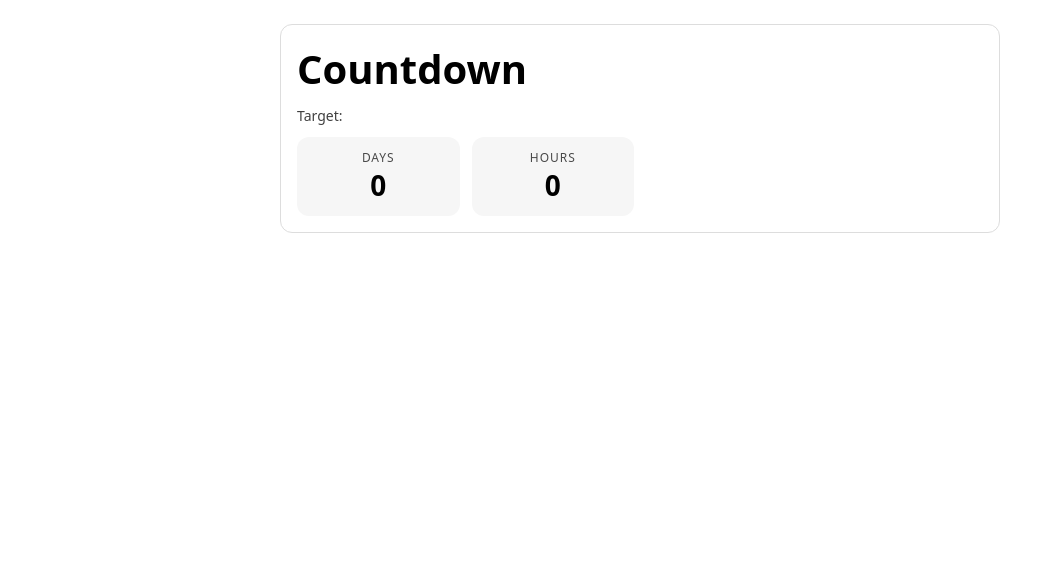
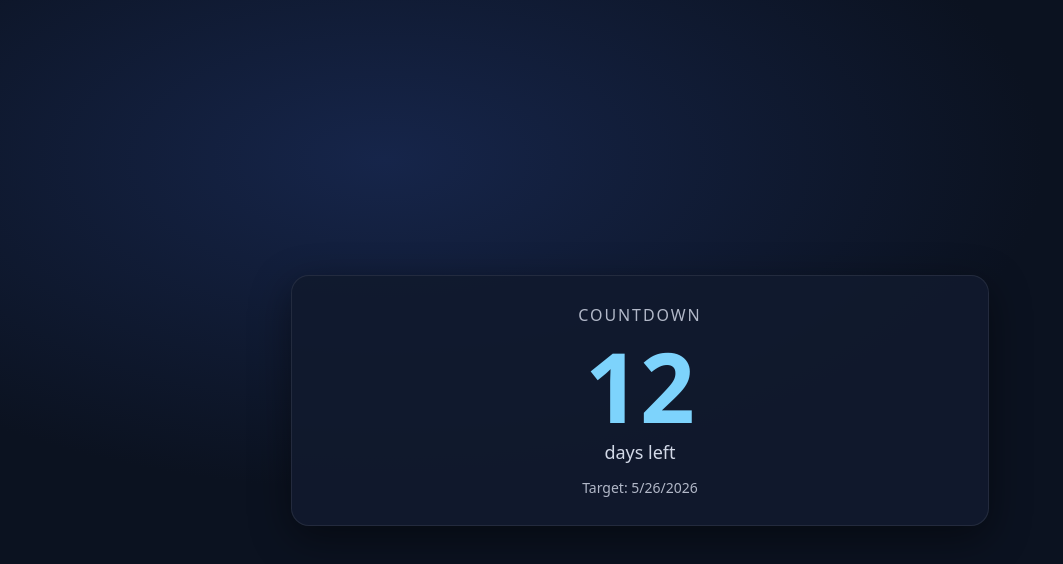
Before and after one commit to cmaddock-dev/Countdown, a plain HTML site: page index.html in a window 1280 px wide. Shown: the whole page, without its empty margins (0-1063 px from the left). Drawn offline with Linux system fonts and the light colour scheme.

Commit message:
Update index.html

```diff
--- a/index.html
+++ b/index.html
@@ -3,59 +3,73 @@
 <head>
   <meta charset="utf-8" />
   <meta name="viewport" content="width=device-width,initial-scale=1" />
-  <title>Countdown</title>
+  <title>Days Countdown</title>
   <style>
-    body { font-family: system-ui, Arial; padding: 24px; max-width: 720px; margin: 0 auto; }
-    .card { border: 1px solid #ddd; border-radius: 12px; padding: 16px; }
-    .big { font-size: 40px; font-weight: 800; }
-    .row { display: grid; grid-template-columns: repeat(4, 1fr); gap: 12px; margin-top: 12px; }
-    .box { background: #f6f6f6; border-radius: 12px; padding: 12px; text-align: center; }
-    .label { font-size: 12px; opacity: 0.7; text-transform: uppercase; letter-spacing: .08em; }
-    .num { font-size: 28px; font-weight: 800; }
-    .bar { height: 14px; background: #eee; border-radius: 999px; overflow: hidden; margin-top: 16px; }
-    .fill { height: 100%; width: 0%; background: linear-gradient(90deg, #4f46e5, #06b6d4); }
-    .small { margin-top: 10px; opacity: 0.75; font-size: 14px; }
+    :root {
+      --bg: #0b1220;
+      --card: #111a2e;
+      --text: #e8eefc;
+      --muted: rgba(232, 238, 252, 0.75);
+      --accent: #7dd3fc;
+    }
+
+    body {
+      margin: 0;
+      min-height: 100vh;
+      display: grid;
+      place-items: center;
+      background: radial-gradient(1200px 600px at 30% 20%, #16254a 0%, var(--bg) 55%);
+      color: var(--text);
+      font-family: system-ui, -apple-system, Segoe UI, Roboto, Arial;
+    }
+
+    .card {
+      width: min(640px, calc(100vw - 32px));
+      background: rgba(17, 26, 46, 0.9);
+      border: 1px solid rgba(255,255,255,0.08);
+      border-radius: 18px;
+      padding: 28px;
+      box-shadow: 0 12px 40px rgba(0,0,0,0.45);
+      text-align: center;
+    }
+
+    .title { font-size: 16px; letter-spacing: .12em; text-transform: uppercase; color: var(--muted); }
+    .days  { font-size: 96px; font-weight: 900; line-height: 1; margin: 12px 0 6px; color: var(--accent); }
+    .label { font-size: 18px; color: var(--text); opacity: 0.9; }
+    .target { margin-top: 14px; font-size: 14px; color: var(--muted); }
   </style>
 </head>
 <body>
   <div class="card">
-    <div class="big" id="title">Countdown</div>
-    <div class="small">Target: <span id="targetText"></span></div>
-
-    <div class="row">
-      <div class="box"><div class="label">Days</div><div class="num" id="days">0</div></div>
-      <div class="box"><div class="label">Hours</div><div class="num" id="hours">0</div></div>
-    </div>
+    <div class="title">Countdown</div>
+    <div class="days" id="days">0</div>
+    <div class="label">days left</div>
+    <div class="target">Target: <span id="targetText"></span></div>
+  </div>
 
   <script>
-    // 1) SET YOUR TARGET DATE HERE (YYYY-MM-DD)
-    // If you want a specific time, use: "2026-05-26T09:00:00"
-    const target = new Date("2026-05-26T00:00:00");
+    // May 26, 2026 at 12:00 AM (start of the day), LOCAL time
+    const target = new Date(2026, 4, 26);
 
-    // 2) OPTIONAL: start date for progress bar (today by default)
-    const start = new Date(); // change to new Date("2026-01-01T00:00:00") if you want
-
-    document.getElementById("targetText").textContent = target.toLocaleString();
+    document.getElementById("targetText").textContent = target.toLocaleDateString();
 
     function tick() {
       const now = new Date();
+
+      // Difference in whole days (ceiling so "2.1 days" shows as 3 days left)
       const diffMs = target - now;
+      const daysLeft = Math.max(0, Math.ceil(diffMs / (1000 * 60 * 60 * 24)));
+
+      document.getElementById("days").textContent = daysLeft;
 
       if (diffMs <= 0) {
-        document.getElementById("days").textContent = "0";
-        document.getElementById("hours").textContent = "0";
-        return;
+        document.querySelector(".label").textContent = "days left (done)";
       }
-
-      const totalSeconds = Math.floor(diffMs / 1000);
-      const days = Math.floor(totalSeconds / 86400);
-      const hours = Math.floor((totalSeconds % 86400) / 3600);
-
-      document.getElementById("days").textContent = days;
-      document.getElementById("hours").textContent = hours;
+    }
 
     tick();
-    setInterval(tick, 250); // updates 4x/second so it feels smooth
+    // Update once per minute is plenty for "days only"
+    setInterval(tick, 60 * 1000);
   </script>
 </body>
 </html>
```
